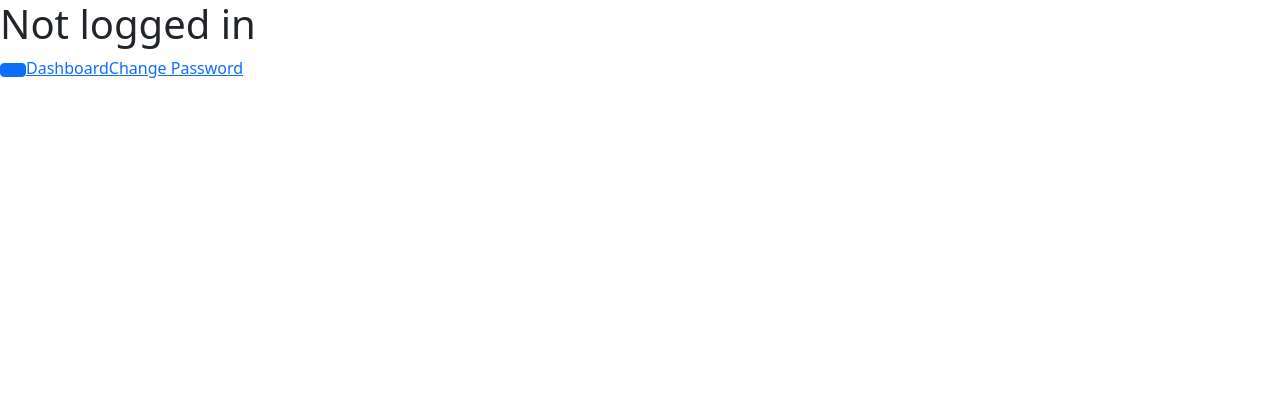
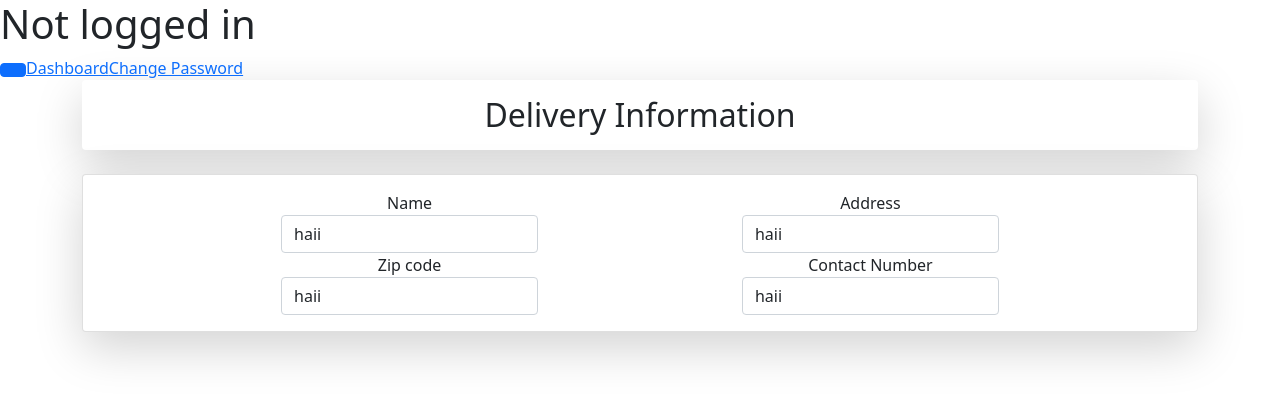
Before and after one commit to Vedapranav12/CS387-Project, a React (Create React App) app in the folder client-interface/: page /update_profile in a window 1280 px wide. Shown: the top 400 px of the page. Built offline with nearby package versions, Linux system fonts and the light colour scheme; no server answers.

Commit message:
added editing

```diff
--- a/client-interface/src/App.js
+++ b/client-interface/src/App.js
@@ -9,6 +9,7 @@ import {
 import Home from './components/Home';
 import ListMenu from './components/ListMenu';
 import ListUserCart from './components/ListUserCart';
+import UpdateProfile from './components/UpdateProfile';
 import Register from './components/Register';
 import Login from './components/Login';
 import DeliveryManager from './components/DeliveryManager/DeliveryManager';
@@ -30,6 +31,7 @@ function App() {
               <Route path="/menu" element={<ListMenu />} />
               <Route path="/register" element={<Register />} />
               <Route path="/user_cart" element={<ListUserCart />} />
+              <Route path="/update_profile" element={<UpdateProfile />} />
               {/* <Route path="/deli_manager" element={<DeliveryManager />} />
           <Route path="/deli_manager/:pincode" element={<DeliveryManagerListPersons />} /> */}
             </Routes>
--- a/client-interface/src/components/ListUserCart.js
+++ b/client-interface/src/components/ListUserCart.js
@@ -11,28 +11,23 @@ const ListUserCart = () => {
   const globalContext = useContext(GlobalContext);
   const user = globalContext.user;
   const [cartDetails, set_cartDetails] = useState([]);
+  const [grandTotal, setgrandTotal] = useState(0);
 
   const getUserCart = async () => {
     try {
       const usrnme=user.Username;
       const response = await fetch(`http://localhost:5000/user_cart/${usrnme}`);
       const jsonData = await response.json();
+      var total=0;
+      jsonData.forEach(dish => {
+        total += dish.price*dish.quantity;
+      });
+      setgrandTotal(total);
       set_cartDetails(jsonData);
     } catch (err) {
       console.error(err.message);
     }
   };
-
-  // const handleSubmit = async (props) => {
-  //   let usrnme='whubbocks0';
-  //   let dishid=this.props.value;
-  //   let quantity=1;
-  //   try{
-  //   const response = await fetch(`http://localhost:5000/insert_cart/${usrnme}/${dishid}/${quantity}`);
-  //   } catch(err){
-  //     console.error(err.message);
-  //   }
-  // };
 
   useEffect(() => {
     getUserCart();
@@ -65,7 +60,7 @@ const ListUserCart = () => {
                         <td>{data.name}</td>
                         <td>{data.price}</td>
                         <td>{data.quantity}</td>
-                        <td>{data.price}*{data.quantity}</td>
+                        <td>{data.price*data.quantity}</td>
                         {/* <td>
                           <Button onClick={handleAdd} value={data.dishid}> Add </Button>
                         </td>
@@ -76,11 +71,12 @@ const ListUserCart = () => {
                     ))}
                   </tbody>
                 </table>
+                <h4>Grand Total: {grandTotal}</h4>
                 </div>
               </div>
             </div>
           </div>
-          <Link to="/menu"> <button type="button"> GO to Menu </button> </Link>
+          <Link to="/menu"> <button type="button"> Go back to Menu </button> </Link>
         </div>
         <br />
       </div>
--- /dev/null
+++ b/client-interface/src/components/UpdateProfile.js
@@ -0,0 +1,116 @@
+import React, { Fragment, ReactFragment, useEffect, useState } from "react";
+import { Link } from "react-router-dom";
+import { MDBDataTableV5 } from 'mdbreact';
+import { Button } from "react-bootstrap";
+import { useContext } from "react";
+import GlobalContext from '../providers/GlobalContext';
+
+const UpdateProfile = () => {
+    const globalContext = useContext(GlobalContext);
+    const user = globalContext.user;
+    const [Name, setName] = useState("haii");
+    const [Address, setAddress] = useState("haii");
+    const [Zip, setZip] = useState("haii");
+    const [Contact, setContact] = useState("haii");
+
+    const getUserDetails = async () => {
+        try {
+            const usrnme=user.Username;
+            console.log(usrnme);
+            // const usrnme = 'whubbocks0'; //need to change
+            const response = await fetch(`http://localhost:5000/get_user_details/${usrnme}`);
+            const jsonData = await response.json();
+            console.log(jsonData);
+            setName(jsonData.name);
+            setAddress(jsonData.address);
+            setZip(jsonData.zip);
+            setContact(jsonData.contact);
+          } catch (err) {
+            console.error(err.message);
+          }
+    };
+
+  const handleSubmit = (event) => {
+    event.preventDefault();
+    // // setIsPending(true);
+    // fetch('http://localhost:5000/venues/add', {
+    //   method: 'POST',
+    //   headers: { "Content-Type": "application/json" },
+    //   body: JSON.stringify({ venue_name, city_name, country_name, capacity })
+    // }).then(res => {
+    //   console.log(res);
+    // })
+    // // setIsPending(false);
+    // setvenue_name("");
+    // setcity_name("");
+    // setcountry_name("");
+    // setcapacity("");
+  }
+
+  useEffect(() => {
+    getUserDetails();
+  }, []);
+
+  return(
+    <Fragment>
+      <div className="demo centerMy">
+        <div className="container text-center">
+          <h2 className="h2 mb-4 font-weight-bold shadow-lg p-3 rounded textColour">Delivery Information</h2>
+          <div className="card shadow-lg p-3 mb-5 bg-white rounded demo2 ChangeTextFont">
+            <form onSubmit={handleSubmit}>
+
+              <div className="row justify-content-center">
+              <div className="form-group text-left  col-sm-5">
+                  <label>Name
+                    <input className="form-control"
+                      type="text"
+                      name="Name"
+                      value={Name}
+                      onChange={e => setName(e.target.value)}
+                    />
+                  </label>
+                </div>
+                <div className="form-group text-left  col-sm-5">
+                  <label>Address
+                    <input className="form-control"
+                      type="text"
+                      name="Address"
+                      value={Address}
+                      onChange={e => setAddress(e.target.value)}
+                    />
+                  </label>
+                </div>
+                <div className="form-group text-left  col-sm-5">
+                  <label>Zip code
+                    <input className="form-control"
+                      type="text"
+                      name="Zip"
+                      value={Zip}
+                      onChange={e => setZip(e.target.value)}
+                    />
+                  </label>
+                </div>
+                <div className="form-group text-left  col-sm-5">
+                  <label>Contact Number
+                    <input className="form-control"
+                      type="text"
+                      name="Contact Number"
+                      value={Contact}
+                      onChange={e => setContact(e.target.value)}
+                    />
+                  </label>
+                </div>
+                {/* <div className="col-sm-6">
+                  {!IsPending && <button className="btn btn-primary btn-lg btn-block" disabled={!venue_name.trim() || !city_name.trim() || !country_name.trim() || capacity <= 0} >Submit</button>}
+                  {IsPending && <button className="btn btn-primary btn-lg btn-block" disabled>Submitting...</button>}
+                </div> */}
+              </div>
+            </form>
+          </div>
+        </div>
+      </div>
+    </Fragment>
+  );
+};
+
+export default UpdateProfile;
```
Also changed, not shown: 1 other file (tests, documents, lock files or other folders).
